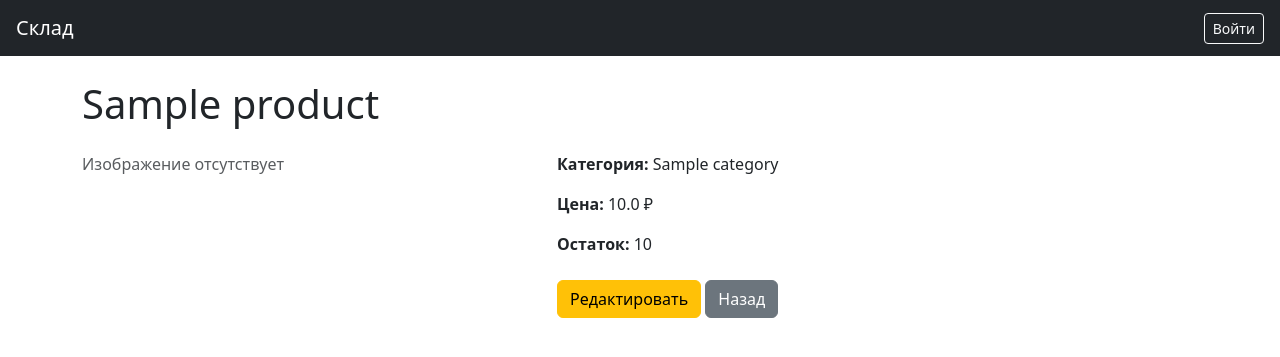
After one commit to Syrkery/Order_and_product_management_system, a Flask app: page /product/1 in a window 1280 px wide. The commit adds this page. Shown: the top 357 px of the page. Run offline with Flask 3, Linux system fonts and the light colour scheme; tables that the repository leaves empty hold one stand-in row (values such as "Sample post").

Commit message:
made a single product page view

```diff
--- a/app.py
+++ b/app.py
@@ -60,6 +60,21 @@ def index():
     query += ' ORDER BY Products.name ASC'
     products = db.execute(query, params).fetchall()
     return render_template('index.html', products=products, search=search, filter_stock=filter_stock)
+
+
+@app.route('/product/<int:product_id>')
+def view_product(product_id):
+    db = get_db()
+    product = db.execute('''
+        SELECT Products.*, Categories.name AS category
+        FROM Products
+        LEFT JOIN Categories ON Products.category_id = Categories.id
+        WHERE Products.id = ?
+    ''', (product_id,)).fetchone()
+    if product is None:
+        flash('Товар не найден.', 'warning')
+        return redirect(url_for('index'))
+    return render_template('view_product.html', product=product)
 
 
 @app.route('/add', methods=['GET', 'POST'])
--- a/templates/index.html
+++ b/templates/index.html
@@ -51,6 +51,7 @@
             <td>{{ product.price }}</td>
             <td>{{ product.stock }}</td>
             <td>
+                <a href="{{ url_for('view_product', product_id=product.id) }}" class="btn btn-info btn-sm me-1">Подробнее</a>
                 <a href="{{ url_for('edit_product', product_id=product.id) }}" class="btn btn-warning btn-sm me-1">Редактировать</a>
                 <form action="{{ url_for('delete_product', product_id=product.id) }}" method="post" class="d-inline" onsubmit="return confirm('Удалить товар?');">
                     <button type="submit" class="btn btn-danger btn-sm">Удалить</button>
--- /dev/null
+++ b/templates/view_product.html
@@ -0,0 +1,26 @@
+{% extends 'base.html' %}
+
+{% block title %}{{ product.name }}{% endblock %}
+
+{% block content %}
+<h1 class="mb-4">{{ product.name }}</h1>
+
+<div class="row">
+    <div class="col-md-5">
+        {% if product.image %}
+            <img src="{{ url_for('static', filename='uploads/' ~ product.image) }}" class="img-fluid mb-3">
+        {% else %}
+            <div class="text-muted">Изображение отсутствует</div>
+        {% endif %}
+    </div>
+    <div class="col-md-7">
+        <p><strong>Категория:</strong> {{ product.category or '—' }}</p>
+        <p><strong>Цена:</strong> {{ product.price }} ₽</p>
+        <p><strong>Остаток:</strong> {{ product.stock }}</p>
+        <div class="mt-4">
+            <a href="{{ url_for('edit_product', product_id=product.id) }}" class="btn btn-warning">Редактировать</a>
+            <a href="{{ url_for('index') }}" class="btn btn-secondary">Назад</a>
+        </div>
+    </div>
+</div>
+{% endblock %}
```
